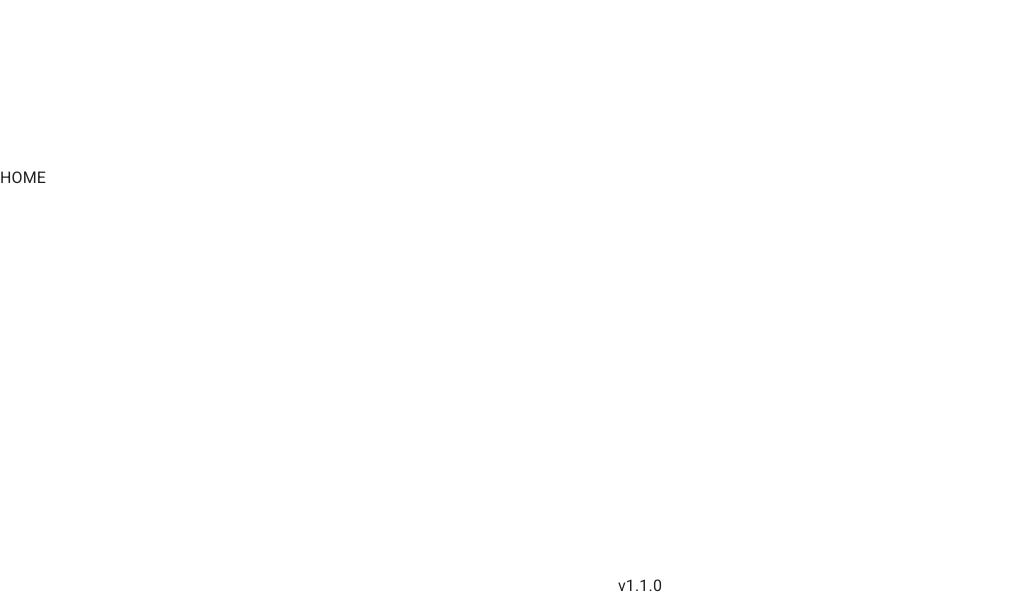
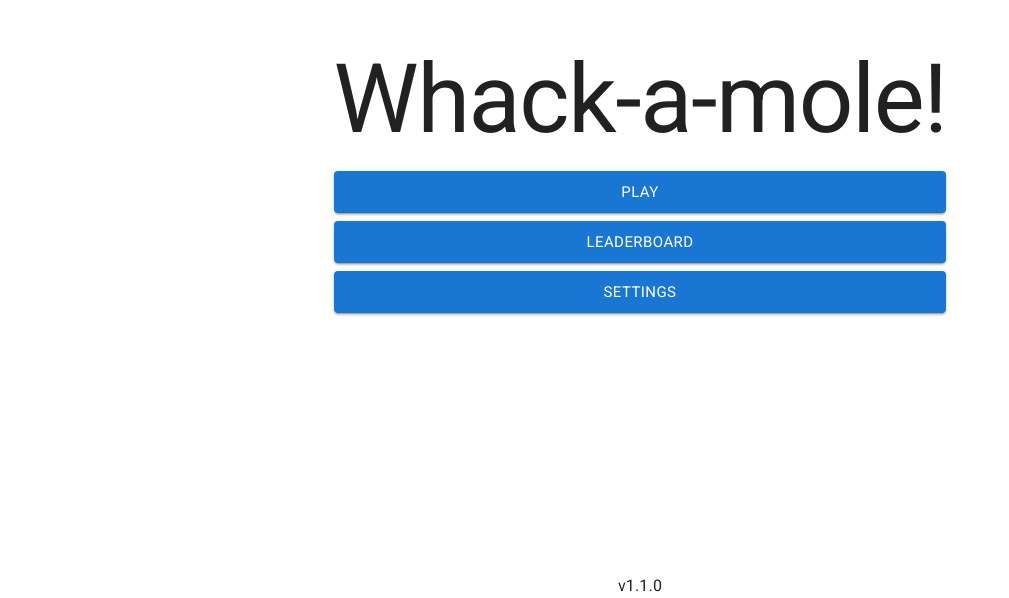
Before and after one commit to ricardojorgexyz/whack-a-mole, a Next.js app: page / in a window 1280 px wide. Shown: the part 202-800 px from the top of the page, without its empty margins (0-1009 px from the left). Built offline with nearby package versions, Linux system fonts and the light colour scheme.

Commit message:
feat: display leaderboard

```diff
--- a/src/components/HomeView/index.tsx
+++ b/src/components/HomeView/index.tsx
@@ -1,5 +1,57 @@
-import React from 'react';
+'use client';
+
+import React, { useState, useCallback } from 'react';
+import { Typography, Box, Grid, Button, Dialog } from '@mui/material';
+import { Leaderboard } from '../Leaderboard';
 
 export const HomeView = () => {
-  return <>HOME</>;
+  const [showLeaderboard, showLeaderboardSet] = useState<boolean>(false);
+  const openLeaderboard = useCallback(
+    () => showLeaderboardSet(true),
+    [showLeaderboardSet],
+  );
+  const closeLeaderboard = useCallback(
+    () => showLeaderboardSet(false),
+    [showLeaderboardSet],
+  );
+
+  return (
+    <Box>
+      <Box>
+        <Box>
+          <Typography variant="h1" paragraph>
+            Whack-a-mole!
+          </Typography>
+        </Box>
+        <Grid container spacing={1}>
+          <Grid item xs={12}>
+            <Button fullWidth variant="contained" size="large">
+              PLAY
+            </Button>
+          </Grid>
+          <Grid item xs={12}>
+            <Button
+              fullWidth
+              variant="contained"
+              size="large"
+              onClick={openLeaderboard}
+            >
+              LEADERBOARD
+            </Button>
+          </Grid>
+          <Grid item xs={12}>
+            <Button fullWidth variant="contained" size="large">
+              SETTINGS
+            </Button>
+          </Grid>
+        </Grid>
+      </Box>
+      {/* Leaderboard dialog */}
+      <Dialog open={showLeaderboard} onClose={closeLeaderboard}>
+        <Box p={1}>
+          <Leaderboard />
+        </Box>
+      </Dialog>
+    </Box>
+  );
 };
--- a/src/components/Layout/index.tsx
+++ b/src/components/Layout/index.tsx
@@ -1,7 +1,7 @@
 'use client';
 
 import React from 'react';
-import { Box, Grid, CssBaseline } from '@mui/material';
+import { Box, Grid, CssBaseline, Container } from '@mui/material';
 
 interface LayoutProps {
   children: React.ReactNode;
@@ -21,14 +21,17 @@ export const Layout = ({ children }: LayoutProps) => {
         v{`${VERSION}`}
       </Box>
       {/* Body */}
+      <Container>
         <Grid
           container
           style={{ minHeight: '95vh', position: 'absolute', top: 0, left: 0 }}
           alignItems="center"
+          justifyContent="center"
           py={3}
         >
           <Grid item>{children}</Grid>
         </Grid>
+      </Container>
     </Box>
   );
 };
--- a/src/components/Leaderboard/index.tsx
+++ b/src/components/Leaderboard/index.tsx
@@ -1,22 +1,51 @@
 import React, { useState, useEffect } from 'react';
 import axios from 'axios';
+import { Box, Grid, Typography } from '@mui/material';
+import { Leaderboard as LeaderboardType, ApiResponse } from '@/types';
 
 export const Leaderboard = () => {
+  const [leaderboard, leaderboardSet] = useState<LeaderboardType>([]);
+
   useEffect(() => {
-    // use the new NextJS 13 server actions
-    const fetchData = async () => {
-      'use server';
-
-      axios({
+    const fetchLeaderboard = async () => {
+      return axios<ApiResponse>({
         method: 'get',
         url: '/api/fetchLeaderboard',
-      }).then((r) => {
-        console.log({ r });
       });
     };
 
-    fetchData();
+    fetchLeaderboard()
+      .then((r) => {
+        const { data } = r;
+        const result: LeaderboardType = data.records.map((item) => ({
+          ...item.fields,
+        }));
+        leaderboardSet(result);
+      })
+      .catch((e) => {
+        console.error(e);
+        leaderboardSet([]);
+      });
   }, []);
 
-  return <>Leaderboard</>;
+  return (
+    <Box>
+      <Box>
+        <Typography variant="h6" align="center">
+          Leaderboard
+        </Typography>
+      </Box>
+      <Grid container justifyContent="center">
+        {leaderboard.map((record) => {
+          return (
+            <Grid item container key={record.id}>
+              <Grid item>
+                {record.score} ({record.username})
+              </Grid>
+            </Grid>
+          );
+        })}
+      </Grid>
+    </Box>
+  );
 };
```
Also changed, not shown: src/types.ts (+11 -0 lines). Lines whose indentation alone changed are shown as unchanged.
